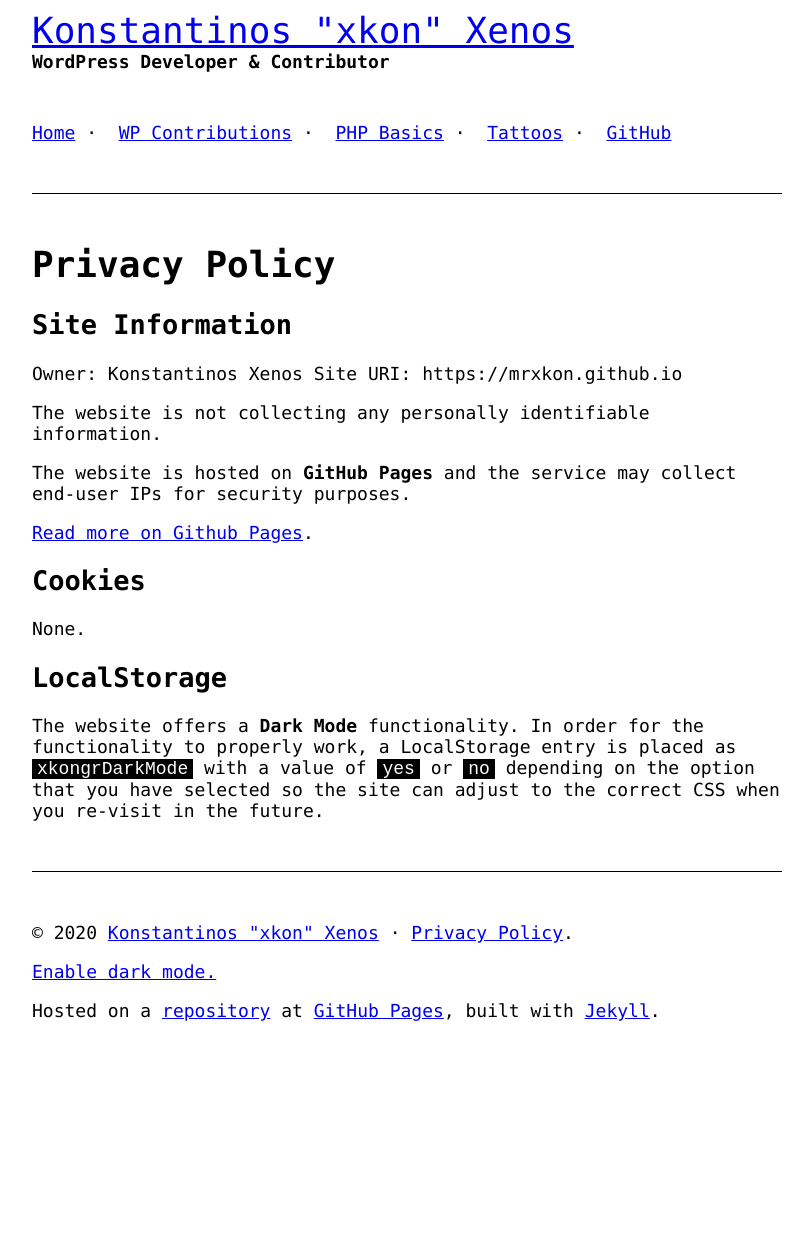
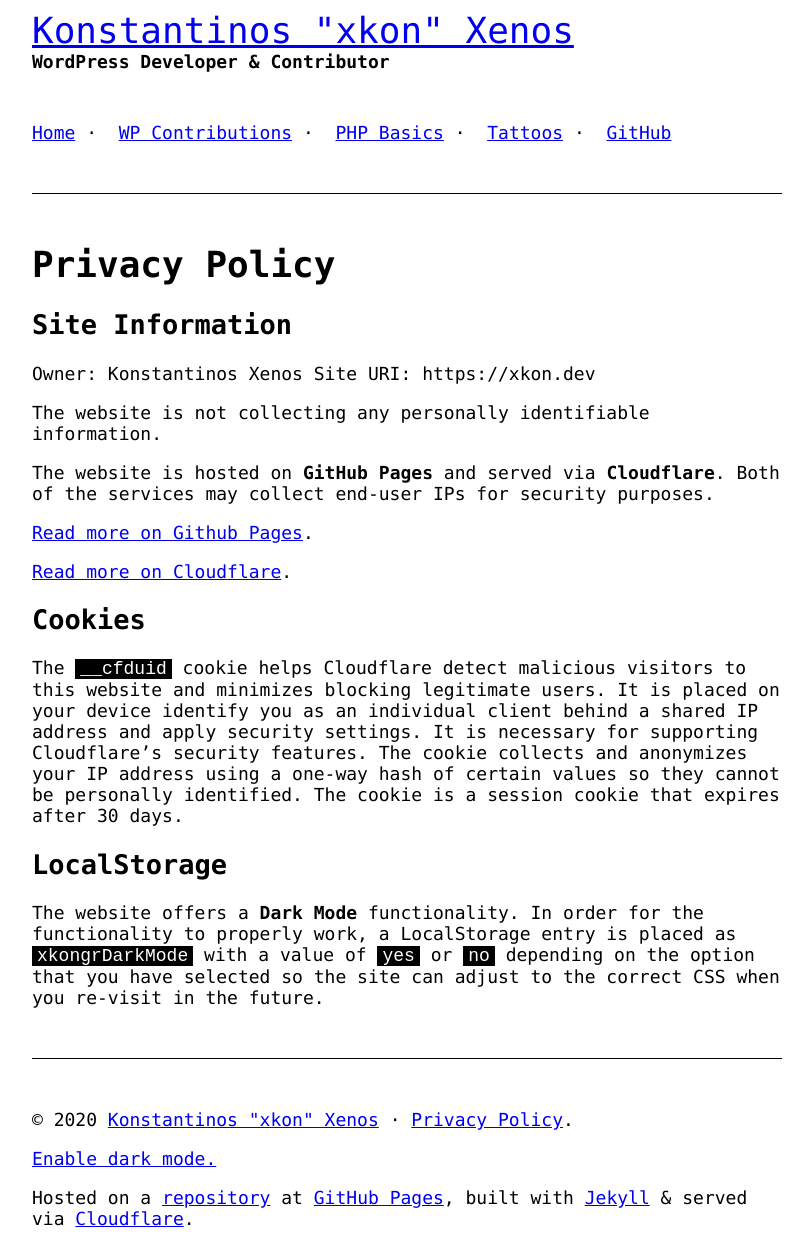
Before and after one commit to mrxkon/mrxkon.github.io, a Jekyll site: the page built from privacy-policy.md, in a window 1280 px wide. Shown: the whole page, without its empty margins (233-1043 px from the left). Built offline with Jekyll 4.4.1, drawn with Linux system fonts in a browser that asks for light colours; before the commit the page ends 1049 px from its top, so only the background shows below that.

Commit message:
add domain

```diff
--- a/_config.yml
+++ b/_config.yml
@@ -1,4 +1,4 @@
-site_url: https://mrxkon.github.io
+site_url: https://xkon.dev
 title: Konstantinos &quot;xkon&quot; Xenos
 tagline: WordPress Developer & Contributor
 author: Konstantinos Xenos
--- a/_includes/footer.html
+++ b/_includes/footer.html
@@ -2,7 +2,7 @@
 		<footer>
 			<p>&copy; {{ site.time | date: '%Y' }} <a href="{{ site.site_url }}">{{ site.title }}</a> &middot; <a href="{{ site.site_url }}/privacy-policy/">Privacy Policy</a>.</p>
 			<p><a href="javascript:void(0)" onClick="toggleDarkMode()" data-active="false" id="dark-mode-toggler">Enable dark mode.</a></p>
-			<p>Hosted on a <a href="https://github.com/mrxkon/mrxkon.github.io" target="_blank" rel="noopener noreferrer">repository</a> at <a href="https://pages.github.com" target="_blank" rel="noopener noreferrer">GitHub Pages</a>, built with <a href="https://jekyllrb.com" target="_blank" rel="noopener noreferrer">Jekyll</a>.</p>
+			<p>Hosted on a <a href="https://github.com/mrxkon/mrxkon.github.io" target="_blank" rel="noopener noreferrer">repository</a> at <a href="https://pages.github.com" target="_blank" rel="noopener noreferrer">GitHub Pages</a>, built with <a href="https://jekyllrb.com" target="_blank" rel="noopener noreferrer">Jekyll</a> &amp; served via <a href="https://www.cloudflare.com" target="_blank" rel="noopener noreferrer">Cloudflare</a>.</p>
 		</footer>
 
 		<script>
--- a/privacy-policy.md
+++ b/privacy-policy.md
@@ -8,17 +8,19 @@
 ## Site Information
 
 Owner: Konstantinos Xenos
-Site URI: https://mrxkon.github.io
+Site URI: https://xkon.dev
 
 The website is not collecting any personally identifiable information.
 
-The website is hosted on **GitHub Pages** and the service may collect end-user IPs for security purposes.
+The website is hosted on **GitHub Pages** and served via **Cloudflare**. Both of the services may collect end-user IPs for security purposes.
 
 [Read more on Github Pages](https://docs.github.com/en/free-pro-team@latest/github/site-policy/github-privacy-statement#github-pages){:target="_blank"}{:rel="noopener noreferrer"}.
 
+[Read more on Cloudflare](https://support.cloudflare.com/hc/en-us/articles/200170156-Understanding-the-Cloudflare-Cookies){:target="_blank"}{:rel="noopener noreferrer"}.
+
 ## Cookies
 
-None.
+The `__cfduid` cookie helps Cloudflare detect malicious visitors to this website and minimizes blocking legitimate users. It is placed on your device identify you as an individual client behind a shared IP address and apply security settings. It is necessary for supporting Cloudflare's security features. The cookie collects and anonymizes your IP address using a one-way hash of certain values so they cannot be personally identified. The cookie is a session cookie that expires after 30 days.
 
 ## LocalStorage
 
```
